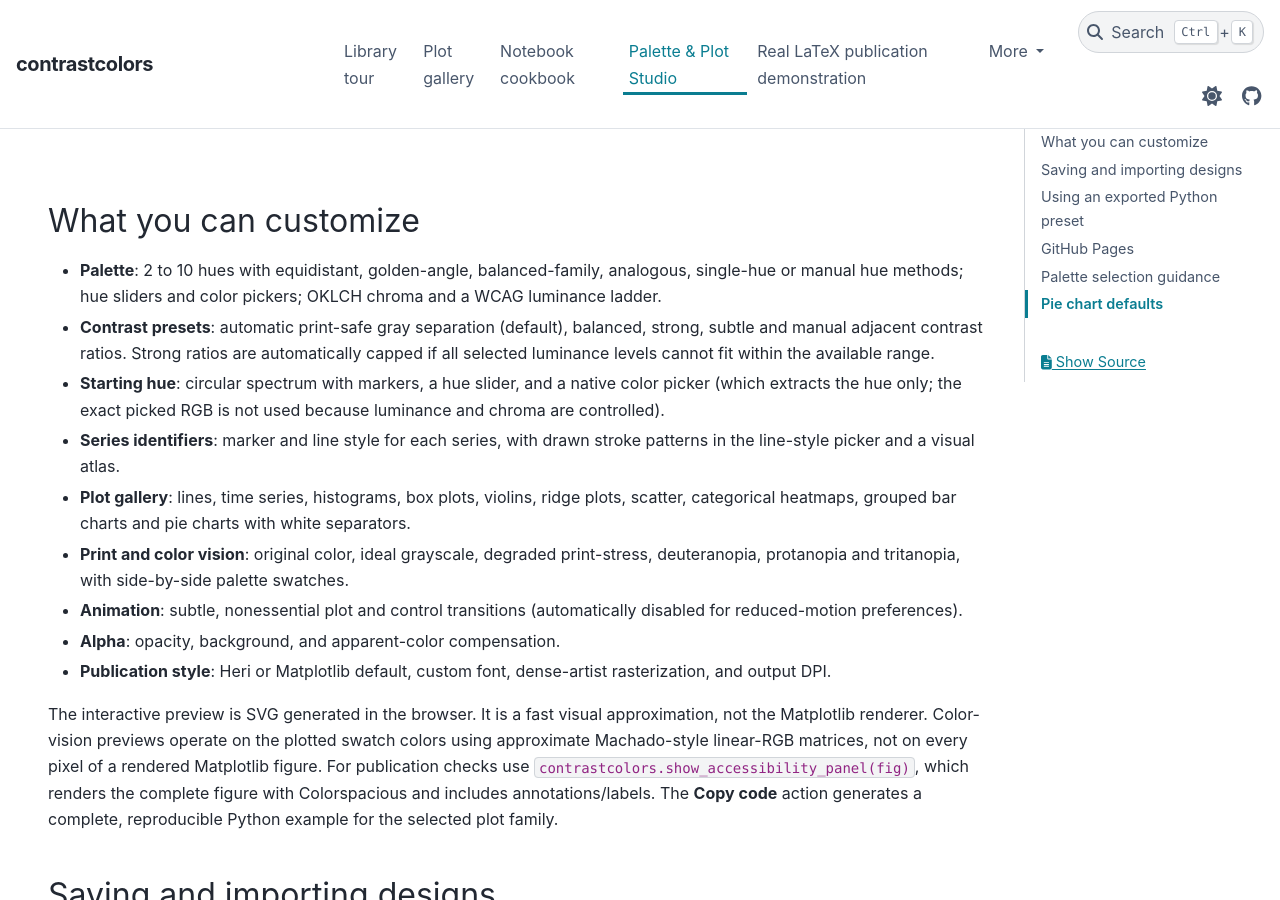
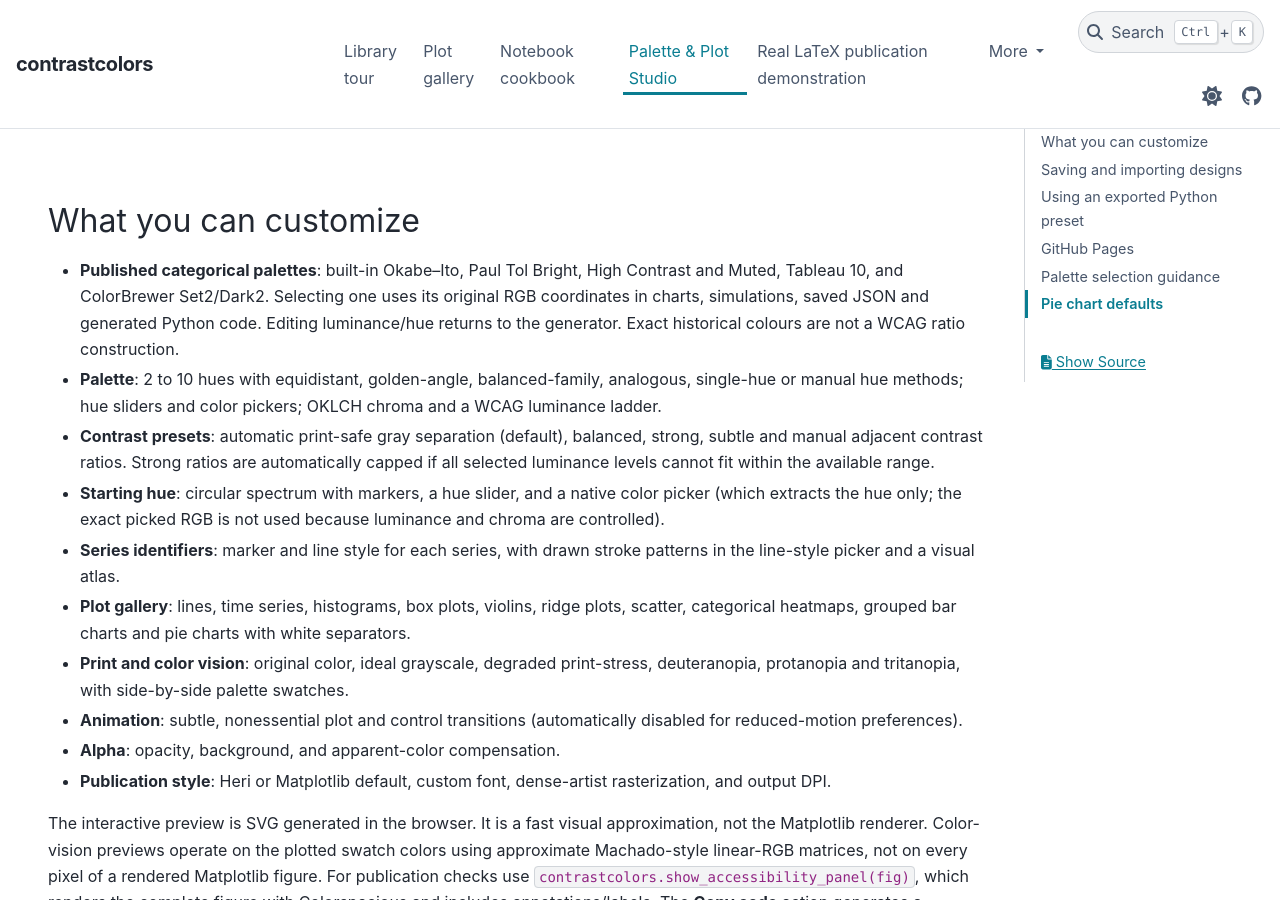
Before and after one commit to heri-espino/Colors, a Sphinx documentation site: the page built from docs/source/studio.rst, in a window 1280 px wide and 900 px high, scrolled down 4220 px. Built offline with Sphinx 7.4.7 and the PyData theme 0.15.4, drawn with Linux system fonts in a browser that asks for light colours; pages that are not in the unit, such as notebooks, are missing from menus.

Commit message:
Document exact preinstalled palettes and generated-code behavior in Studio

```diff
--- a/docs/source/studio.rst
+++ b/docs/source/studio.rst
@@ -38,6 +38,11 @@ Python interpreter, or account and works with the Sphinx site on GitHub Pages.
 What you can customize
 ----------------------
 
+- **Published categorical palettes**: built-in Okabe–Ito, Paul Tol Bright,
+  High Contrast and Muted, Tableau 10, and ColorBrewer Set2/Dark2. Selecting
+  one uses its original RGB coordinates in charts, simulations, saved JSON
+  and generated Python code. Editing luminance/hue returns to the generator.
+  Exact historical colours are not a WCAG ratio construction.
 - **Palette**: 2 to 10 hues with equidistant, golden-angle,
   balanced-family, analogous, single-hue or manual hue methods; hue
   sliders and color pickers; OKLCH chroma and a WCAG luminance ladder.
```
